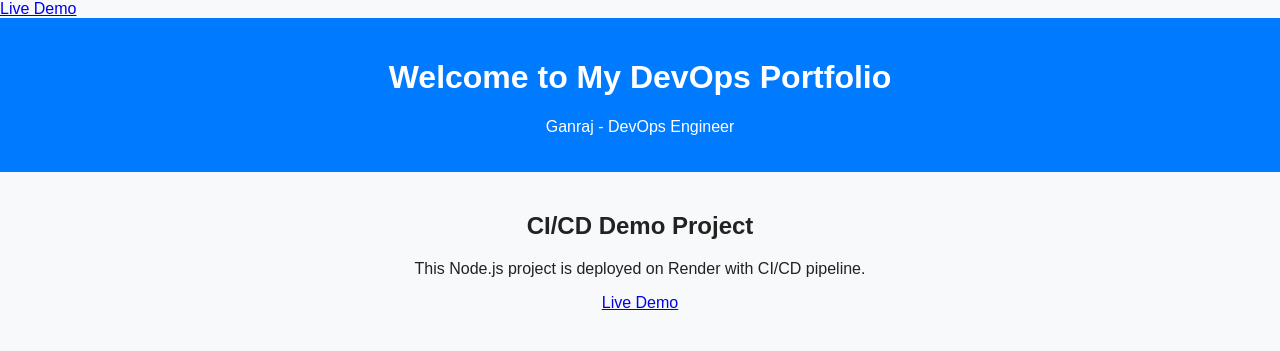
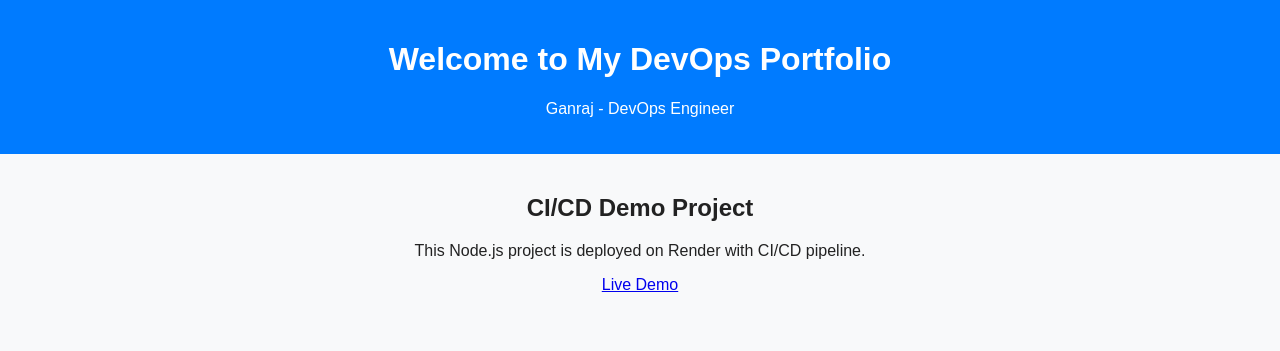
Before and after one commit to ganrajdol99215/devops-portfolio, a plain HTML site: page index.html in a window 1280 px wide. Shown: the top 351 px of the page. Drawn offline with Linux system fonts and the light colour scheme.

Commit message:
Update index.html

```diff
--- a/index.html
+++ b/index.html
@@ -4,7 +4,6 @@
     <meta charset="UTF-8">
     <title>DevOps Portfolio - Ganraj</title>
     <link rel="stylesheet" href="style.css">
-    <a href="https://devops-portfolio-mbzk.onrender.com" target="_blank">Live Demo</a>
 </head>
 <body>
     <header>
```
